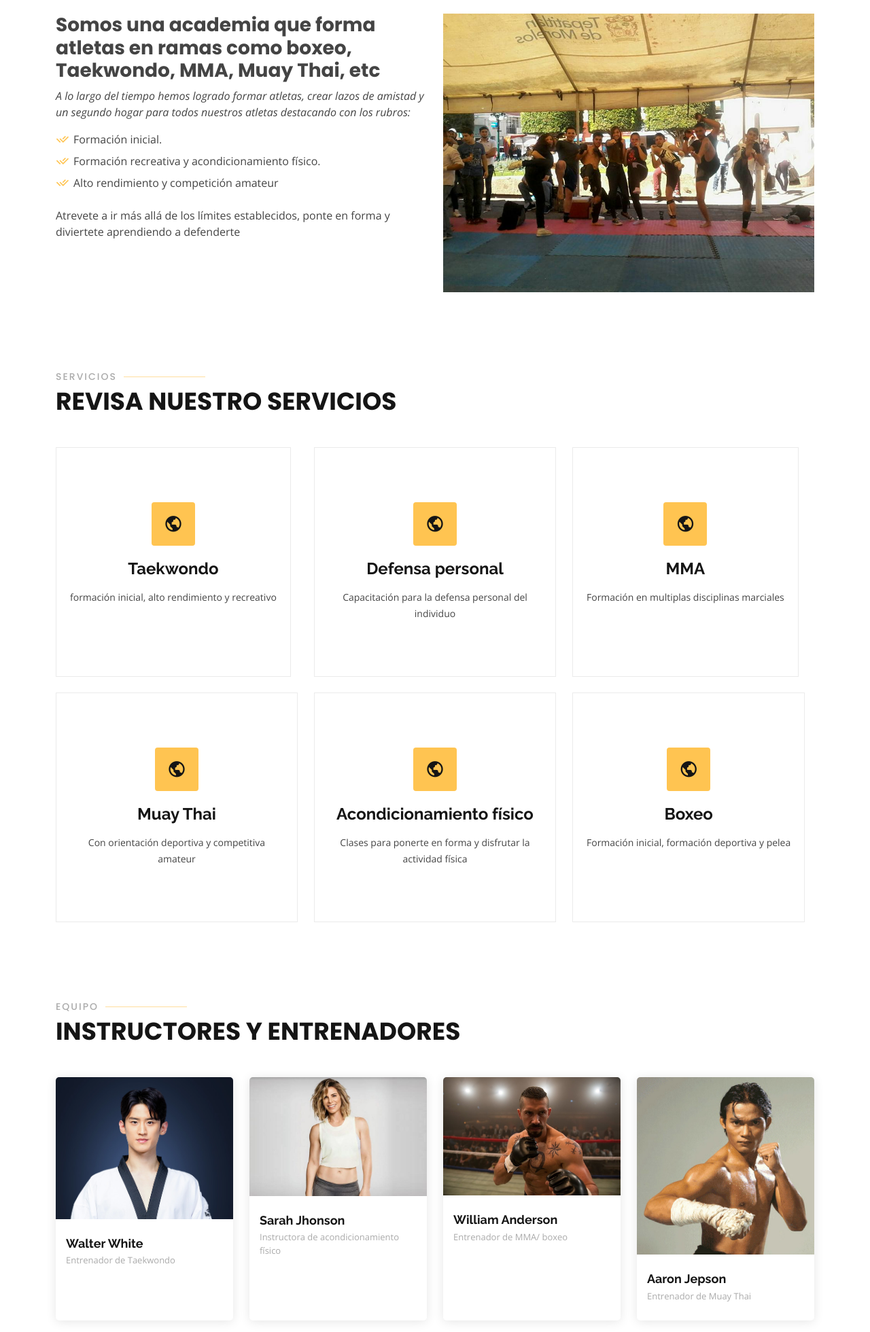
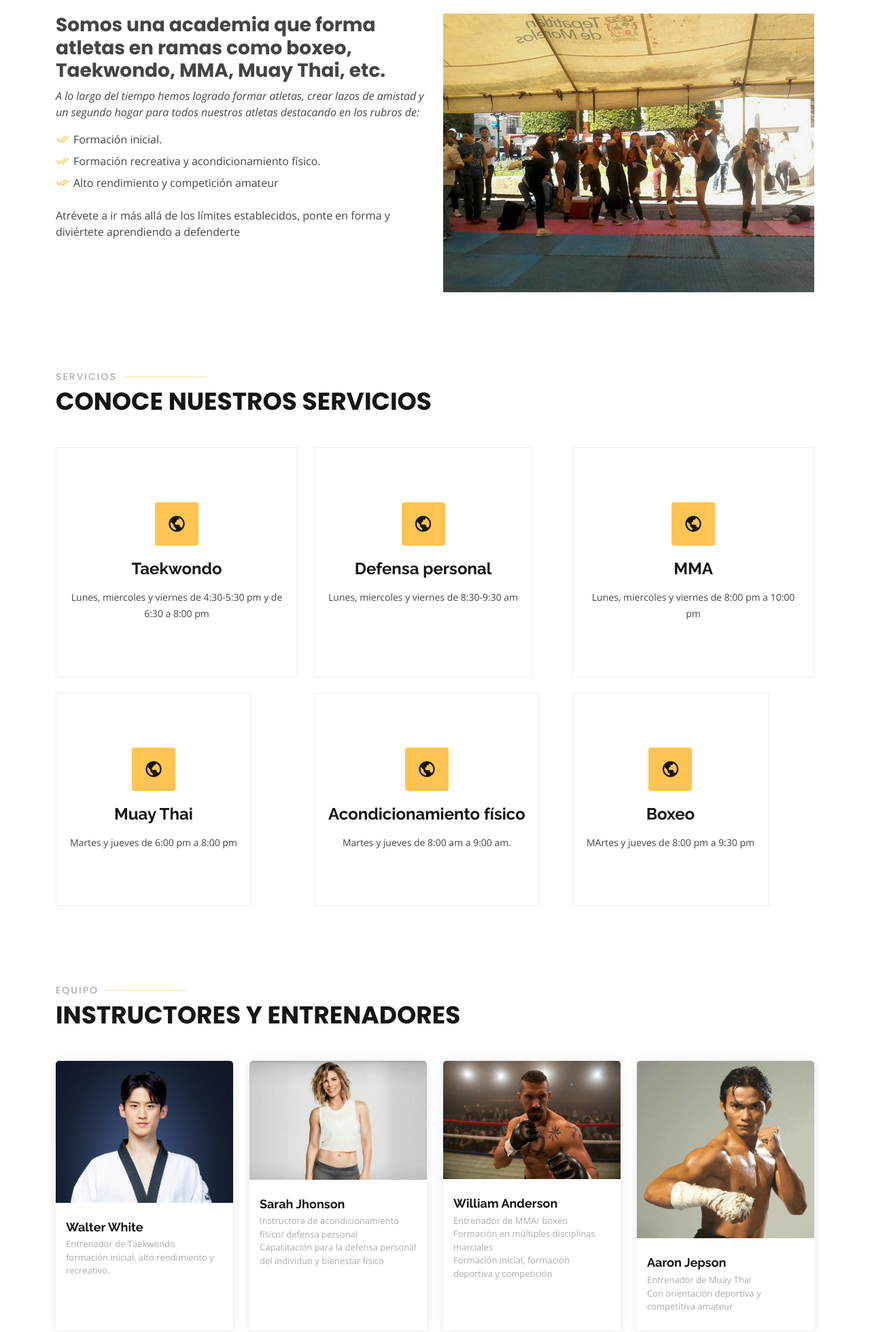
Before and after one commit to LizetteMendoza/proyecto-1, a plain HTML site: page index.html in a window 1280 px wide. Shown: the part 840-2800 px from the top of the page at 68% size. Drawn offline with nearby package versions, Linux system fonts and the light colour scheme.

Commit message:
Correcci´ón de redacción

```diff
--- a/index.html
+++ b/index.html
@@ -1,5 +1,5 @@
 <!DOCTYPE html>
-<html lang="en">
+<html lang="es">
 
 <head>
   <meta charset="utf-8">
@@ -67,7 +67,7 @@
 
       <div class="row justify-content-center" data-aos="fade-up" data-aos-delay="150">
         <div class="col-xl-6 col-lg-8">
-          <h1>Tu mejor opción para conocer las artes marciales<span>.</span></h1>
+          <h1>Tu mejor opción para iniciar en las artes marciales<span>.</span></h1>
           <h2>Ofrecemos una amplia grama de actividades</h2>
         </div>
       </div>
@@ -119,10 +119,10 @@
             <img src="assets/img/about.jpg" class="img-fluid" alt="">
           </div>
           <div class="col-lg-6 pt-4 pt-lg-0 order-2 order-lg-1 content" data-aos="fade-right" data-aos-delay="100">
-            <h3>Somos una academia que forma atletas en ramas como boxeo, Taekwondo, MMA, Muay Thai, etc</h3>
+            <h3>Somos una academia que forma atletas en ramas como boxeo, Taekwondo, MMA, Muay Thai, etc.</h3>
             <p class="fst-italic">
               A lo largo del tiempo hemos logrado formar atletas, crear lazos de amistad y un segundo hogar para todos nuestros atletas
-              destacando con los rubros:
+              destacando en los rubros de:
             </p>
             <ul>
               <li><i class="ri-check-double-line"></i> Formación inicial.</li>
@@ -130,7 +130,7 @@
               <li><i class="ri-check-double-line"></i> Alto rendimiento y competición amateur</li>
             </ul>
             <p>
-              Atrevete a ir más allá de los límites establecidos, ponte en forma y diviertete aprendiendo a defenderte
+              Atrévete a ir más allá de los límites establecidos, ponte en forma y diviértete aprendiendo a defenderte
             </p>
           </div>
         </div>
@@ -144,7 +144,7 @@
 
         <div class="section-title">
           <h2>Servicios</h2>
-          <p>Revisa nuestro servicios</p>
+          <p>Conoce nuestros servicios</p>
         </div>
 
         <div class="row">
@@ -152,7 +152,7 @@
             <div class="icon-box">
               <div class="icon"><i class="bx bx-world"></i></div>
               <h4><a href="">Taekwondo</a></h4>
-              <p>formación inicial, alto rendimiento y recreativo</p>
+              <p>Lunes, miercoles y viernes de 4:30-5:30 pm y de 6:30 a 8:00 pm</p>
             </div>
           </div>
 
@@ -160,7 +160,7 @@
             <div class="icon-box">
               <div class="icon"><i class="bx bx-world"></i></div>
               <h4><a href="">Defensa personal</a></h4>
-              <p>Capacitación para la defensa personal del individuo</p>
+              <p>Lunes, miercoles y viernes de 8:30-9:30 am</p>
             </div>
           </div>
 
@@ -168,7 +168,7 @@
             <div class="icon-box">
               <div class="icon"><i class="bx bx-world"></i></div>
               <h4><a href="">MMA</a></h4>
-              <p>Formación en multiplas disciplinas marciales</p>
+              <p> Lunes, miercoles y viernes de 8:00 pm a 10:00 pm</p>
             </div>
           </div>
 
@@ -176,7 +176,7 @@
             <div class="icon-box">
               <div class="icon"><i class="bx bx-world"></i></div>
               <h4><a href="">Muay Thai</a></h4>
-              <p>Con orientación deportiva y competitiva amateur</p>
+              <p>Martes y jueves de 6:00 pm a 8:00 pm</p>
             </div>
           </div>
 
@@ -184,7 +184,7 @@
             <div class="icon-box">
               <div class="icon"><i class="bx bx-world"></i></div>
               <h4><a href="">Acondicionamiento físico</a></h4>
-              <p>Clases para ponerte en forma y disfrutar la actividad física</p>
+              <p>Martes y jueves de 8:00 am a 9:00 am.</p>
             </div>
           </div>
 
@@ -192,7 +192,7 @@
             <div class="icon-box">
               <div class="icon"><i class="bx bx-world"></i></div>
               <h4><a href="">Boxeo</a></h4>
-              <p>Formación inicial, formación deportiva y pelea</p>
+              <p>MArtes y jueves de 8:00 pm a 9:30 pm</p>
             </div>
           </div>
 
@@ -226,6 +226,7 @@
               <div class="member-info">
                 <h4>Walter White</h4>
                 <span>Entrenador de Taekwondo</span>
+                <span>formación inicial, alto rendimiento y recreativo.</span>
               </div>
             </div>
           </div>
@@ -243,7 +244,8 @@
               </div>
               <div class="member-info">
                 <h4>Sarah Jhonson</h4>
-                <span>Instructora de acondicionamiento físico</span>
+                <span>Instructora de acondicionamiento físico/ defensa personal</span>
+                <span>Capacitación para la defensa personal del individuo y bienestar físico</span>
               </div>
             </div>
           </div>
@@ -262,6 +264,8 @@
               <div class="member-info">
                 <h4>William Anderson</h4>
                 <span>Entrenador de MMA/ boxeo</span>
+                <span>Formación en múltiples disciplinas marciales</span>
+                <span>Formación inicial, formación deportiva y competición</span>
               </div>
             </div>
           </div>
@@ -280,6 +284,7 @@
               <div class="member-info">
                 <h4>Aaron Jepson</h4>
                 <span>Entrenador de Muay Thai</span>
+                <span>Con orientación deportiva y competitiva amateur</span>
               </div>
             </div>
           </div>
@@ -309,13 +314,13 @@
               <div class="address">
                 <i class="bi bi-geo-alt"></i>
                 <h4>Ubicaión:</h4>
-                <p>A108 Adam Street, New York, NY 535022</p>
+                <p>avenida siepre viva # 288, Tepatitlán Jalisco</p>
               </div>
 
               <div class="email">
                 <i class="bi bi-envelope"></i>
                 <h4>Email:</h4>
-                <p>info@example.com</p>
+                <p>AnademiaMMA@email.com</p>
               </div>
 
               <div class="phone">
```
